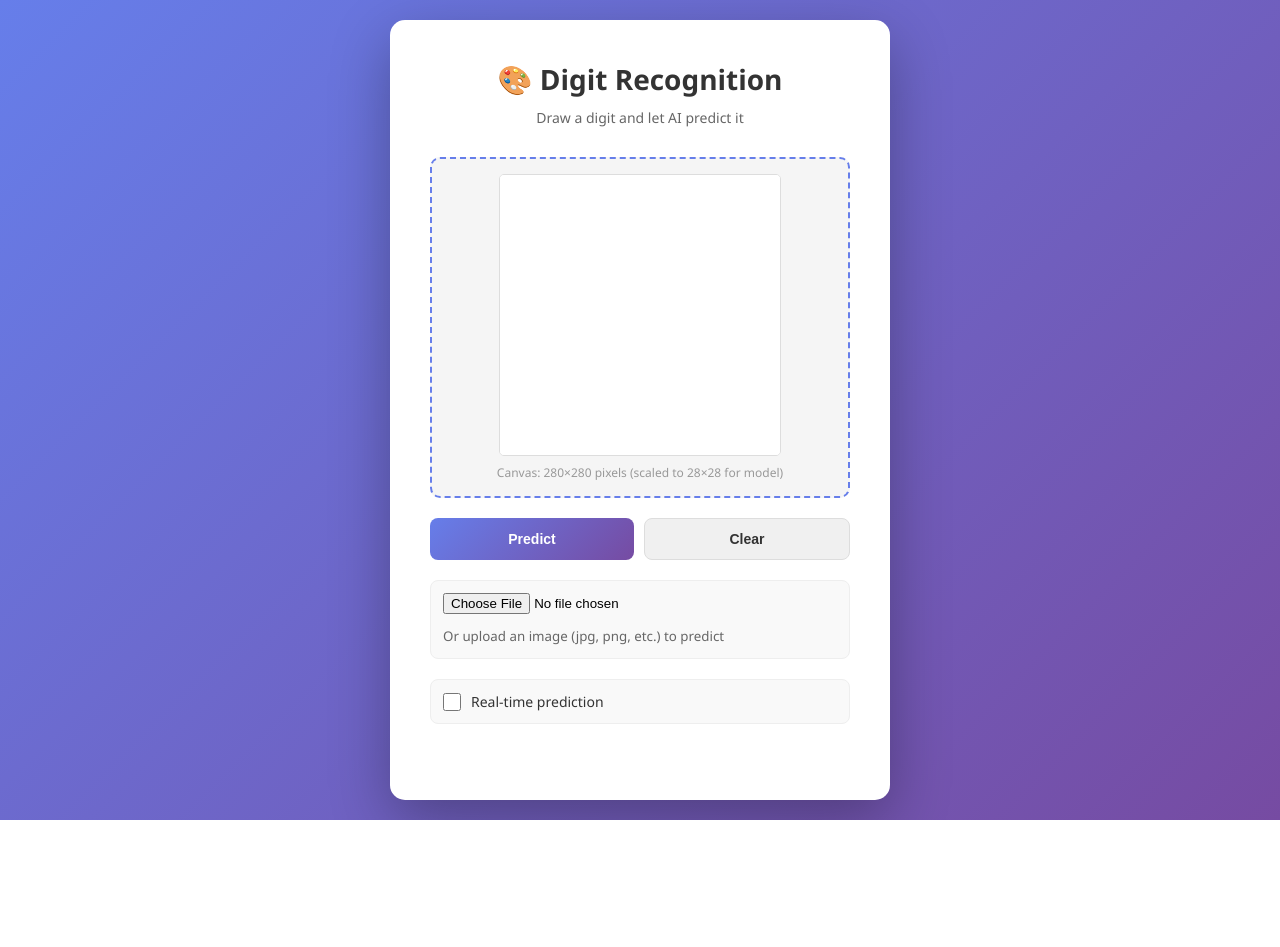
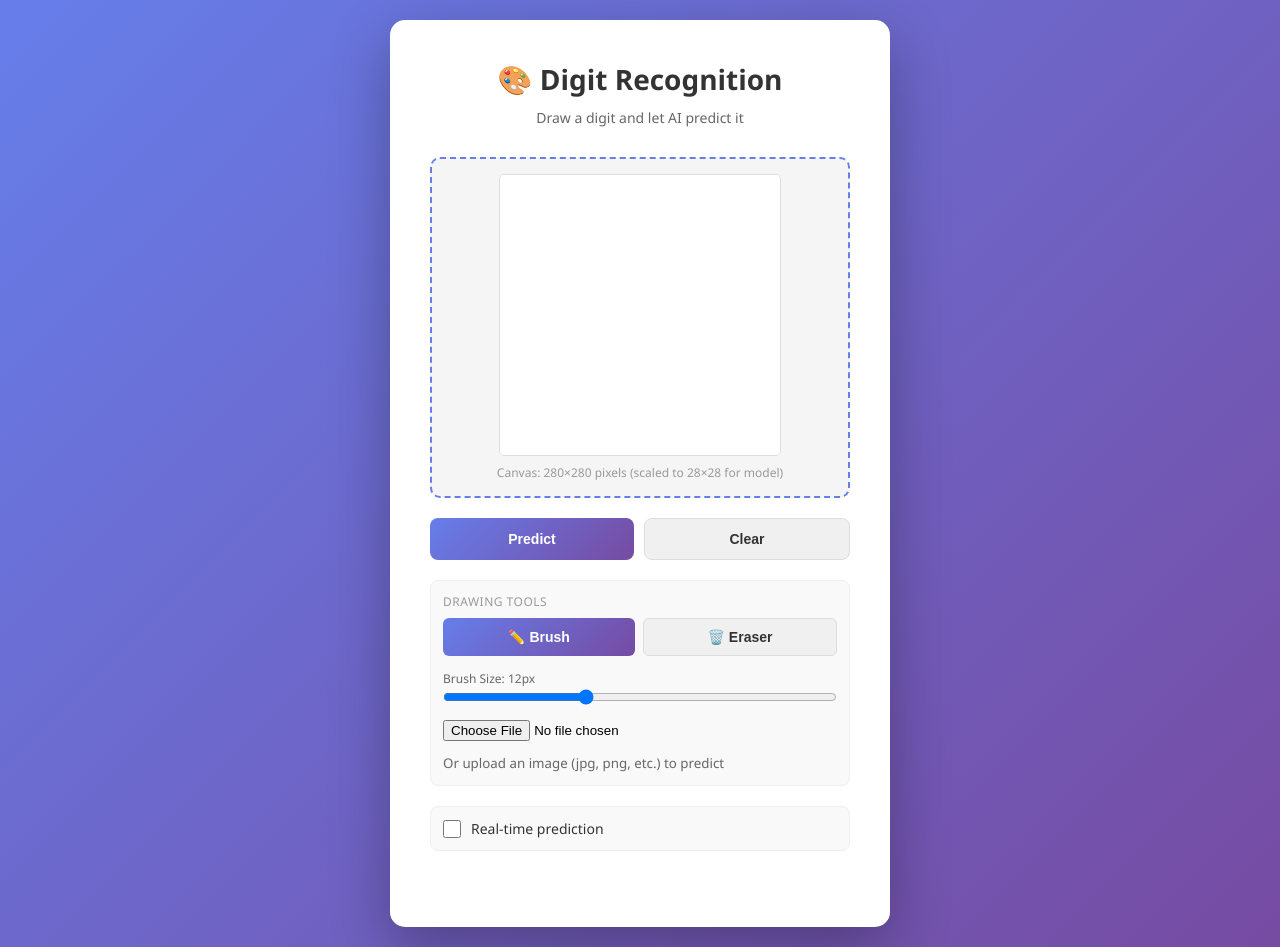
Before and after one commit to Ibrahim4594/MINSET-ml-project, a plain HTML site: page index.html in a window 1280 px wide. Before the commit the page ends 820 px from the top, so only its background shows below. Drawn offline with Linux system fonts and the light colour scheme; no server answers.

Commit message:
feat: Add advanced drawing tools (brush, eraser, size adjustment)
- Implement brush and eraser modes with mode switching
- Add brush size slider (2px to 30px)
- Use proper canvas composite operations for eraser effect
- Add visual feedback for active tool mode
- Update drawing parameters in real-time
- Improve user experience for precise drawing

Co-Authored-By: Claude Haiku 4.5 <noreply@anthropic.com>

```diff
--- a/index.html
+++ b/index.html
@@ -290,6 +290,17 @@
         </div>
 
         <div style="margin-bottom: 20px; padding: 12px; background: #f9f9f9; border-radius: 8px; border: 1px solid #eee;">
+            <div style="margin-bottom: 10px;">
+                <label style="display: block; font-size: 12px; color: #999; text-transform: uppercase; letter-spacing: 0.5px; margin-bottom: 8px;">Drawing Tools</label>
+                <div style="display: flex; gap: 8px; margin-bottom: 10px;">
+                    <button id="brushBtn" style="flex: 1; padding: 10px; background: linear-gradient(135deg, #667eea 0%, #764ba2 100%); color: white; border: none; border-radius: 6px; cursor: pointer; font-weight: 600;">✏️ Brush</button>
+                    <button id="eraserBtn" style="flex: 1; padding: 10px; background: #f0f0f0; color: #333; border: 1px solid #ddd; border-radius: 6px; cursor: pointer; font-weight: 600;">🗑️ Eraser</button>
+                </div>
+                <div>
+                    <label style="font-size: 12px; color: #666;">Brush Size: <span id="brushSizeValue">12</span>px</label>
+                    <input type="range" id="brushSizeSlider" min="2" max="30" value="12" style="width: 100%; cursor: pointer;">
+                </div>
+            </div>
             <input type="file" id="imageUpload" accept="image/*" style="margin-bottom: 10px; display: block;">
             <small style="color: #666;">Or upload an image (jpg, png, etc.) to predict</small>
         </div>
@@ -338,15 +349,45 @@
         const realtimeCheckbox = document.getElementById('realtimeCheckbox');
         const resultsDiv = document.getElementById('results');
         const statusDiv = document.getElementById('status');
+        const brushBtn = document.getElementById('brushBtn');
+        const eraserBtn = document.getElementById('eraserBtn');
+        const brushSizeSlider = document.getElementById('brushSizeSlider');
+        const brushSizeValue = document.getElementById('brushSizeValue');
 
         // Drawing settings
-        const brushSize = 12;
-        ctx.fillStyle = 'white';
-        ctx.fillRect(0, 0, canvas.width, canvas.height);
-        ctx.strokeStyle = 'black';
-        ctx.lineWidth = brushSize;
-        ctx.lineCap = 'round';
-        ctx.lineJoin = 'round';
+        let drawingMode = 'pen'; // 'pen' or 'eraser'
+        let brushSize = 12;
+
+        function initCanvas() {
+            ctx.fillStyle = 'white';
+            ctx.fillRect(0, 0, canvas.width, canvas.height);
+            updateDrawingMode('pen');
+        }
+
+        function updateDrawingMode(mode) {
+            drawingMode = mode;
+            ctx.lineCap = 'round';
+            ctx.lineJoin = 'round';
+
+            if (mode === 'pen') {
+                ctx.strokeStyle = 'black';
+                ctx.globalCompositeOperation = 'source-over';
+                brushBtn.style.background = 'linear-gradient(135deg, #667eea 0%, #764ba2 100%)';
+                brushBtn.style.color = 'white';
+                eraserBtn.style.background = '#f0f0f0';
+                eraserBtn.style.color = '#333';
+            } else if (mode === 'eraser') {
+                ctx.globalCompositeOperation = 'destination-out';
+                ctx.strokeStyle = 'rgba(0,0,0,1)';
+                eraserBtn.style.background = 'linear-gradient(135deg, #667eea 0%, #764ba2 100%)';
+                eraserBtn.style.color = 'white';
+                brushBtn.style.background = '#f0f0f0';
+                brushBtn.style.color = '#333';
+            }
+            ctx.lineWidth = brushSize;
+        }
+
+        initCanvas();
 
         // Canvas drawing events
         canvas.addEventListener('mousedown', startDrawing);
@@ -401,6 +442,15 @@
         // Button events
         predictBtn.addEventListener('click', predictDigit);
         clearBtn.addEventListener('click', clearCanvas);
+        brushBtn.addEventListener('click', () => updateDrawingMode('pen'));
+        eraserBtn.addEventListener('click', () => updateDrawingMode('eraser'));
+
+        // Brush size control
+        brushSizeSlider.addEventListener('input', (e) => {
+            brushSize = parseInt(e.target.value);
+            brushSizeValue.textContent = brushSize;
+            ctx.lineWidth = brushSize;
+        });
 
         // Image upload
         document.getElementById('imageUpload').addEventListener('change', handleImageUpload);
```
